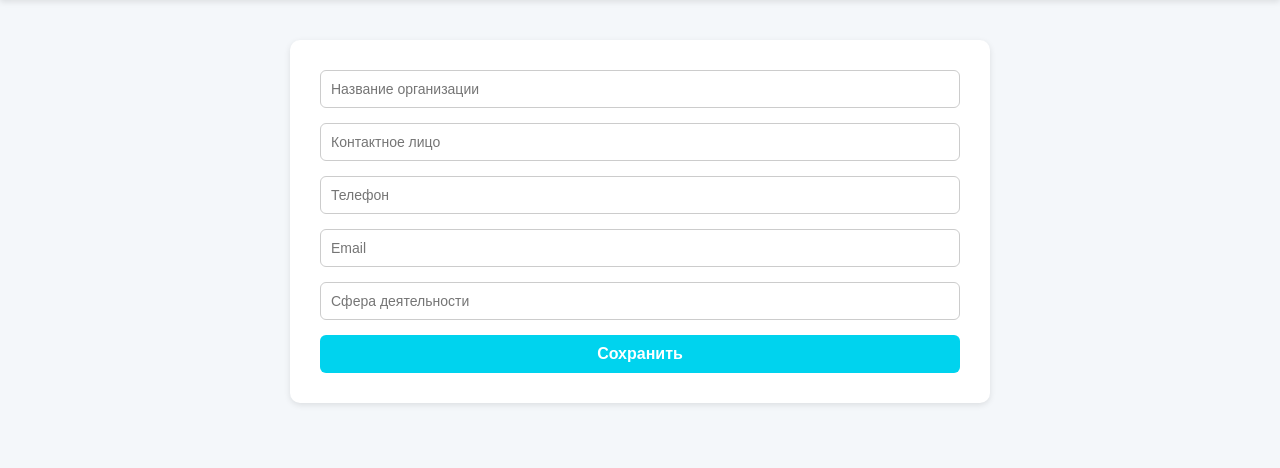
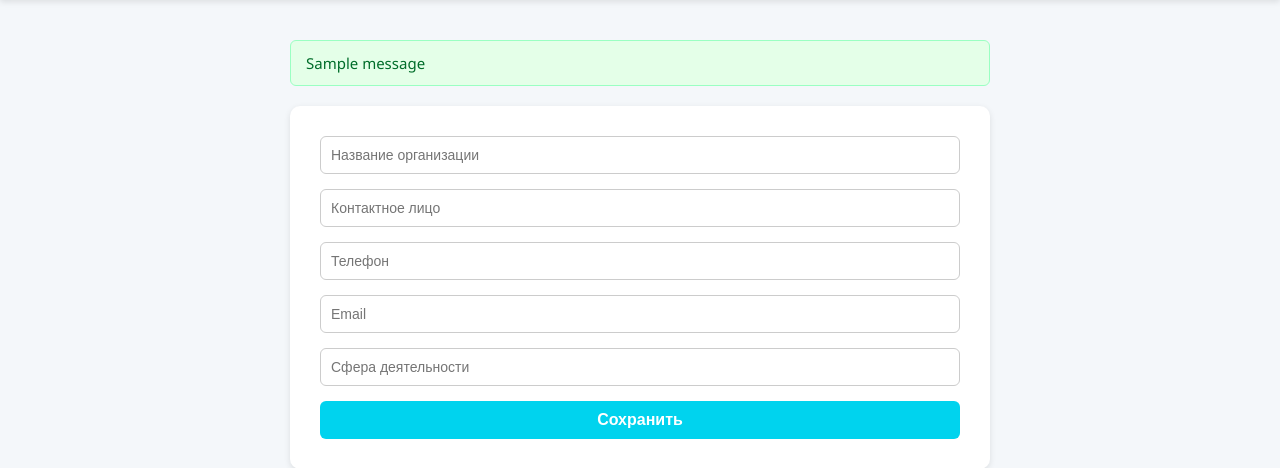
Before and after one commit to b3d0la9ich/IntegratorIB, a Flask app: page /clients/add in a window 1280 px wide. Shown: the part 195-663 px from the top of the page. Run offline with Flask 3, Linux system fonts and the light colour scheme; the visitor is signed in with stand-in values (Sample User, id 1); tables that the repository leaves empty hold one stand-in row (values such as "Sample post"); one stand-in notice (Sample message) is shown.

Commit message:
popraavil

```diff
--- a/app.py
+++ b/app.py
@@ -3,6 +3,8 @@ from flask_migrate import Migrate
 from models import db, User, Client, Project, Service
 from datetime import datetime
 from datetime import date
+from sqlalchemy import func
+
 
 app = Flask(__name__)
 app.config["SQLALCHEMY_DATABASE_URI"] = "postgresql://postgres:4780@db/integrator_db"
@@ -144,8 +146,16 @@ def add_client():
         return redirect(url_for("list_clients"))
 
     if request.method == "POST":
+        name = request.form["name"].strip()
+
+        # 🔍 проверяем, что организации с таким именем ещё нет (без учёта регистра)
+        existing = Client.query.filter(func.lower(Client.name) == func.lower(name)).first()
+        if existing:
+            flash("Организация с таким названием уже существует", "danger")
+            return redirect(url_for("add_client"))
+
         client = Client(
-            name=request.form["name"],
+            name=name,
             contact_name=request.form["contact_name"],
             phone=request.form["phone"],
             email=request.form["email"],
@@ -158,6 +168,7 @@ def add_client():
         return redirect(url_for("list_clients"))
 
     return render_template("add_client.html")
+
 
 @app.route("/clients/<int:client_id>/edit", methods=["POST"])
 def edit_client(client_id):
--- a/static/add_client.css
+++ b/static/add_client.css
@@ -71,3 +71,26 @@ button {
 button:hover {
     background-color: #00bbd4;
 }
+
+.flash-container {
+    margin-bottom: 20px;
+}
+
+.flash-message {
+    padding: 12px 15px;
+    border-radius: 6px;
+    margin-bottom: 10px;
+    font-size: 15px;
+}
+
+.flash-message.danger {
+    background: #ffe0e0;
+    color: #8a0000;
+    border: 1px solid #ffb4b4;
+}
+
+.flash-message.success {
+    background: #e4ffe8;
+    color: #006d2a;
+    border: 1px solid #9affc2;
+}
--- a/templates/add_client.html
+++ b/templates/add_client.html
@@ -5,6 +5,7 @@
     <title>Добавить клиента</title>
     <link rel="stylesheet" href="{{ url_for('static', filename='add_client.css') }}">
 </head>
+
 <script>
     function validateClientForm() {
         const name = document.querySelector('[name="name"]');
@@ -16,6 +17,7 @@
         return true;
     }
 </script>
+
 <body>
     <header class="header">
         <div class="container">
@@ -27,6 +29,19 @@
     </header>
 
     <main class="container">
+
+        {% with messages = get_flashed_messages(with_categories=true) %}
+            {% if messages %}
+                <div class="flash-container">
+                    {% for category, message in messages %}
+                        <div class="flash-message {{ category }}">
+                            {{ message }}
+                        </div>
+                    {% endfor %}
+                </div>
+            {% endif %}
+        {% endwith %}
+
         <form method="POST" class="form-card" onsubmit="return validateClientForm()">
             <input type="text" name="name" placeholder="Название организации" required pattern=".*\S.*" title="Это поле обязательно">
 
```
